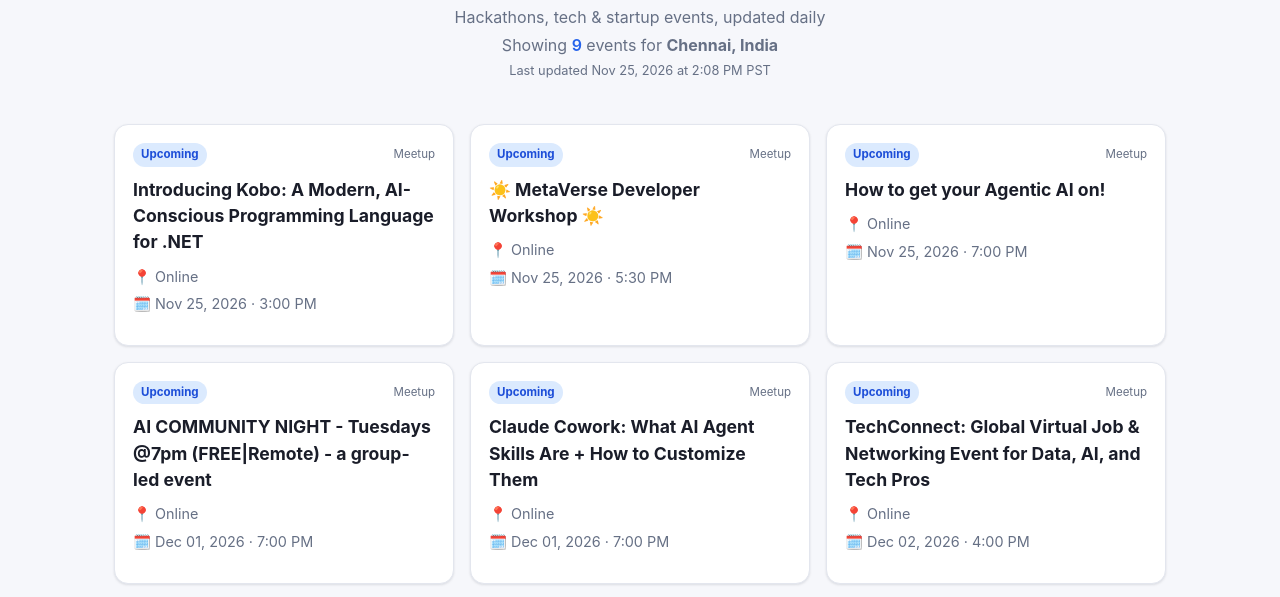
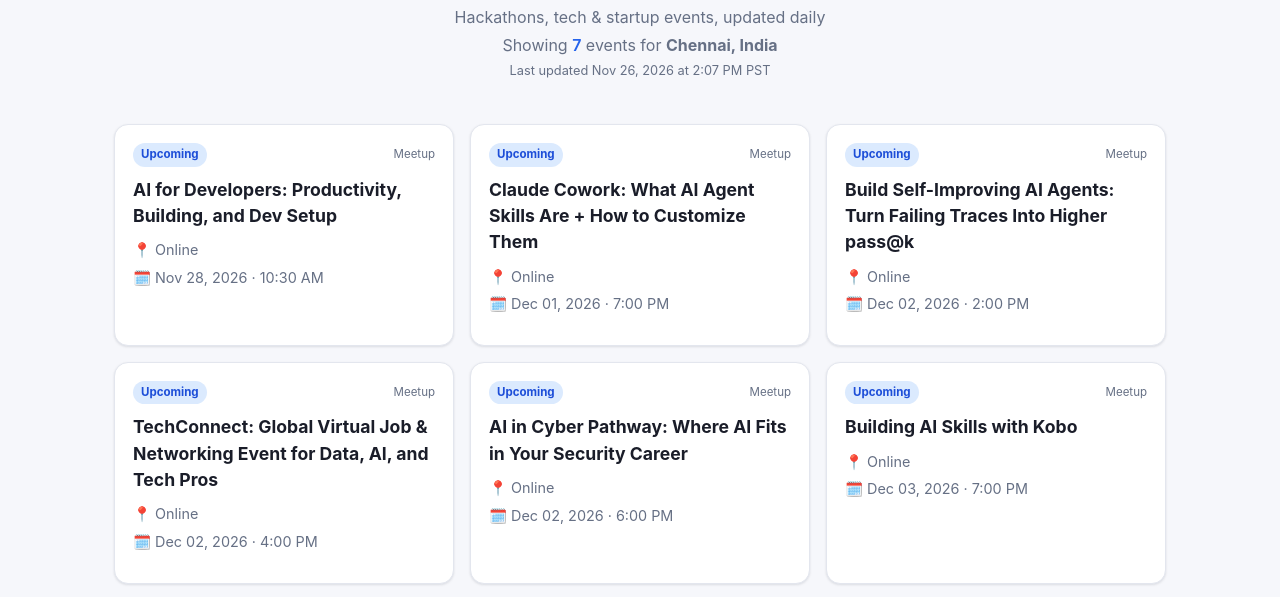
Before and after one commit to merlin-jennifer/tech-events, a plain HTML site: page index.html in a window 1280 px wide. Shown: the part 132-729 px from the top of the page. Drawn offline with Linux system fonts and the light colour scheme.

Commit message:
Update events (2026-11-26)

```diff
--- a/index.html
+++ b/index.html
@@ -88,52 +88,19 @@
   <header>
     <h1>Tech Events near me</h1>
     <p>Hackathons, tech &amp; startup events, updated daily</p>
-    <p>Showing <span class="count" id="event-count">9</span> events for <strong>Chennai, India</strong></p>
-    <p style="font-size:.8rem">Last updated Nov 25, 2026 at 2:08 PM PST</p>
+    <p>Showing <span class="count" id="event-count">7</span> events for <strong>Chennai, India</strong></p>
+    <p style="font-size:.8rem">Last updated Nov 26, 2026 at 2:07 PM PST</p>
   </header>
   <main>
 
-        <a class="card" data-categories="" href="https://www.meetup.com/technology-ai/events/317465551/" target="_blank" rel="noopener">
+        <a class="card" data-categories="" href="https://www.meetup.com/the-ubuntu-techhive-north-america/events/316847250/" target="_blank" rel="noopener">
           <div class="card-top">
             <span class="state upcoming">Upcoming</span>
             <span class="src">Meetup</span>
           </div>
-          <h2>Introducing Kobo: A Modern, AI-Conscious Programming Language for .NET</h2>
+          <h2>AI for Developers: Productivity, Building, and Dev Setup</h2>
           <p class="meta">📍 Online</p>
-          <p class="meta">🗓️ Nov 25, 2026 · 3:00 PM</p>
-          <div class="tags"></div>
-
-        </a>
-        <a class="card" data-categories="" href="https://www.meetup.com/ethbuilders-raleigh/events/317305442/" target="_blank" rel="noopener">
-          <div class="card-top">
-            <span class="state upcoming">Upcoming</span>
-            <span class="src">Meetup</span>
-          </div>
-          <h2>☀️   MetaVerse Developer Workshop   ☀️</h2>
-          <p class="meta">📍 Online</p>
-          <p class="meta">🗓️ Nov 25, 2026 · 5:30 PM</p>
-          <div class="tags"></div>
-
-        </a>
-        <a class="card" data-categories="" href="https://www.meetup.com/it-pro-ai-hump/events/316871273/" target="_blank" rel="noopener">
-          <div class="card-top">
-            <span class="state upcoming">Upcoming</span>
-            <span class="src">Meetup</span>
-          </div>
-          <h2>How to get your Agentic AI on!</h2>
-          <p class="meta">📍 Online</p>
-          <p class="meta">🗓️ Nov 25, 2026 · 7:00 PM</p>
-          <div class="tags"></div>
-
-        </a>
-        <a class="card" data-categories="" href="https://www.meetup.com/ai-growth-circle/events/317016384/" target="_blank" rel="noopener">
-          <div class="card-top">
-            <span class="state upcoming">Upcoming</span>
-            <span class="src">Meetup</span>
-          </div>
-          <h2>AI COMMUNITY NIGHT - Tuesdays @7pm (FREE|Remote) - a group-led event</h2>
-          <p class="meta">📍 Online</p>
-          <p class="meta">🗓️ Dec 01, 2026 · 7:00 PM</p>
+          <p class="meta">🗓️ Nov 28, 2026 · 10:30 AM</p>
           <div class="tags"></div>
 
         </a>
@@ -145,6 +112,17 @@
           <h2>Claude Cowork: What AI Agent Skills Are + How to Customize Them</h2>
           <p class="meta">📍 Online</p>
           <p class="meta">🗓️ Dec 01, 2026 · 7:00 PM</p>
+          <div class="tags"></div>
+
+        </a>
+        <a class="card" data-categories="" href="https://www.meetup.com/data-science-dojo-washington-dc/events/317504551/" target="_blank" rel="noopener">
+          <div class="card-top">
+            <span class="state upcoming">Upcoming</span>
+            <span class="src">Meetup</span>
+          </div>
+          <h2>Build Self-Improving AI Agents: Turn Failing Traces Into Higher pass@k</h2>
+          <p class="meta">📍 Online</p>
+          <p class="meta">🗓️ Dec 02, 2026 · 2:00 PM</p>
           <div class="tags"></div>
 
         </a>
```
Also changed, not shown: events.json (+18 -44 lines).
